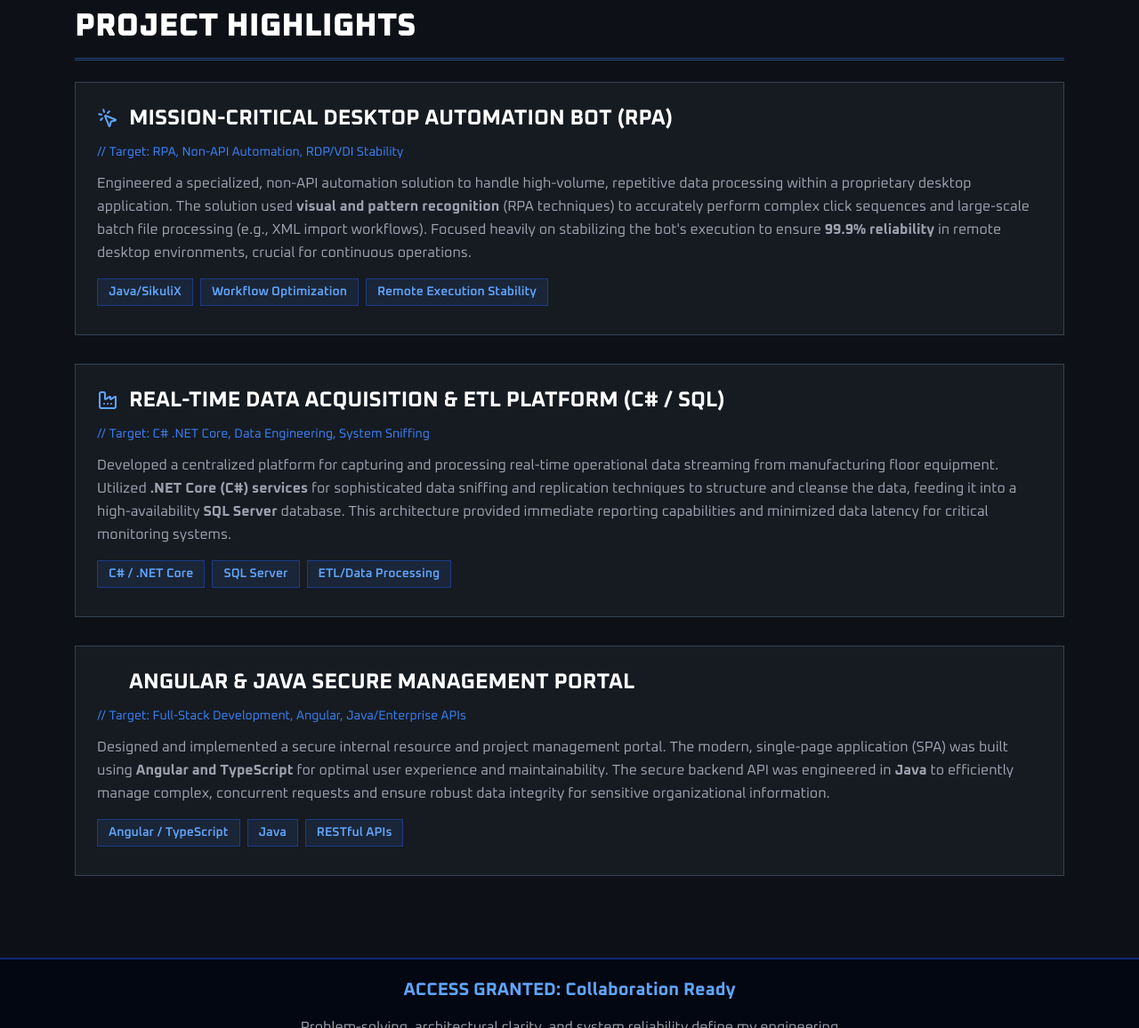
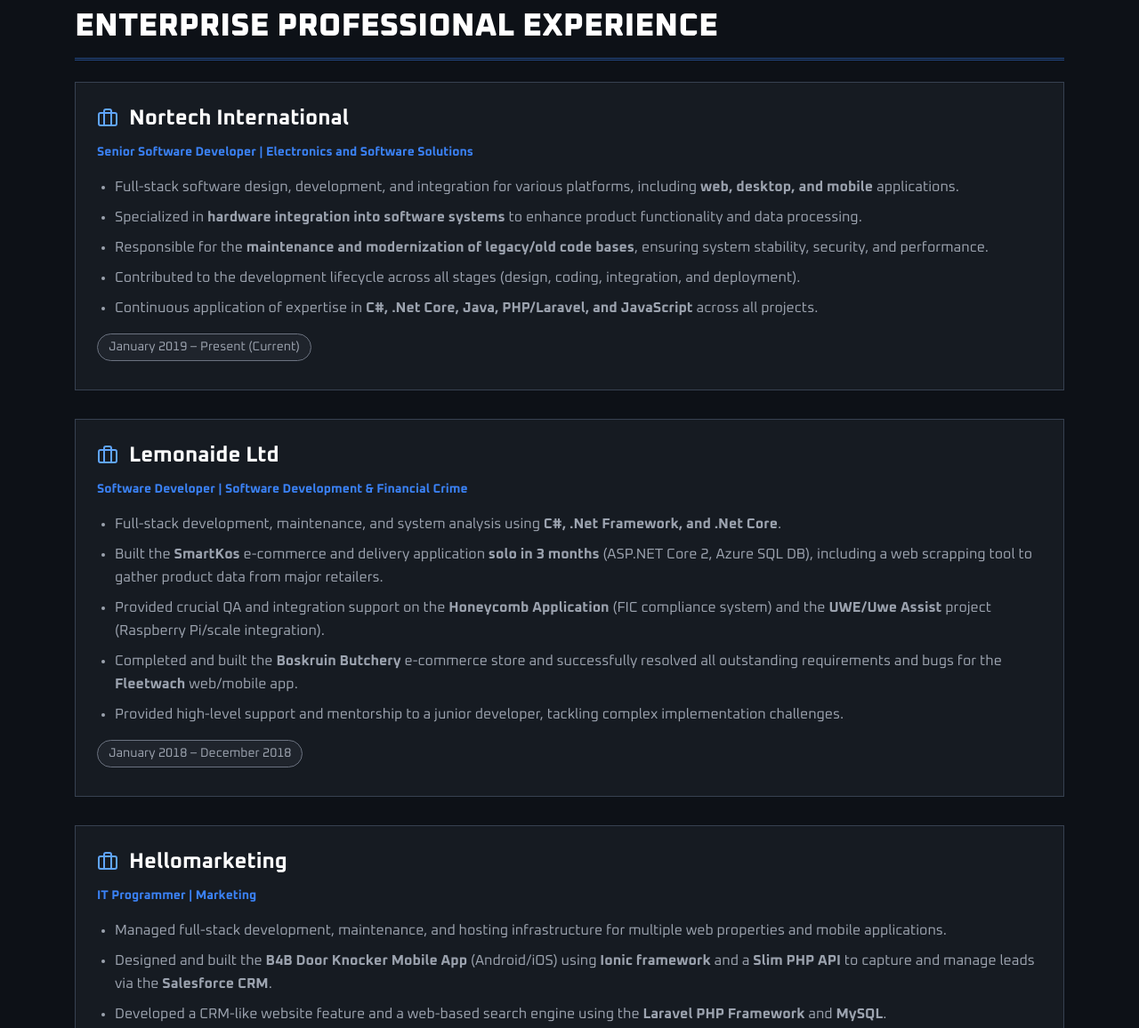
Before and after one commit to Sobodh-Jagaran/sobodh-jagaran.github.io, a plain HTML site: page index.html in a window 1280 px wide. Shown: the part 1373-2529 px from the top of the page at 89% size. Drawn offline with nearby package versions, Linux system fonts and the light colour scheme.

Commit message:
modified the project highlights section to show professional experience

```diff
--- a/css/styles.css
+++ b/css/styles.css
@@ -44,16 +44,28 @@
     border-bottom: 3px double rgba(59, 130, 246, 0.5);
 }
 
-.project-card {
+.experience-card {
     background-color: #161b22;
     padding: 1.5rem;
     border: 1px solid #374151;
     transition: all 0.5s ease-in-out;
 }
-.project-card:hover {
+.experience-card:hover {
     transform: scale(1.02);
     box-shadow: 0 0 15px 0 rgba(59, 130, 246, 0.5), 0 0 20px 0 rgba(59, 130, 246, 0.3);
     border-color: #3b82f6;
+}
+
+.date-chip {
+    background-color: rgba(107, 114, 128, 0.1); /* gray-500 with opacity */
+    color: rgb(156, 163, 175); /* gray-400 */
+    border: 1px solid rgb(107, 114, 128); /* gray-500 */
+    border-radius: 9999px; /* rounded-full */
+    padding: 0.25rem 0.75rem;
+    font-size: 0.875rem;
+    font-weight: 500; /* medium weight */
+    margin-right: 0.5rem;
+    margin-bottom: 0.5rem;
 }
 
 .neon-title {
--- a/js/app.js
+++ b/js/app.js
@@ -95,30 +95,35 @@
     section.appendChild(gridContainer);
     root.appendChild(section);
 };
-const renderProjects = () => {
+const renderExperience = () => {
     const root = document.getElementById('content-root');
-    const data = resumeData.projects;
+    const data = resumeData.experience;
     const section = createElement('section', 'mb-6');
     section.appendChild(createElement('h2', 'section-header', data.title));
     const spaceContainer = createElement('div', 'space-y-8');
-    data.items.forEach(project => {
-        const card = createElement('div', 'project-card');
-        // Header and Icon
+    data.items.forEach(experience => {
+        const card = createElement('div', 'experience-card');
         const headerFlex = createElement('div', 'flex items-center mb-3');
-        headerFlex.innerHTML = `<i data-lucide="${project.icon}" class="w-6 h-6 text-blue-400 mr-3"></i>`;
-        headerFlex.appendChild(createElement('h3', 'text-2xl font-bold text-white', project.title));
+        headerFlex.innerHTML = `<i data-lucide="${experience.icon}" class="w-6 h-6 text-blue-400 mr-3"></i>`;
+        headerFlex.appendChild(createElement('h3', 'text-2xl font-bold text-white', experience.title));
         card.appendChild(headerFlex);
-        // Target
-        card.appendChild(createElement('p', 'text-sm text-blue-500 mb-3', `// Target: ${project.target}`));
-        // Description
-        const descP = createElement('p', 'text-gray-400 leading-relaxed');
-        // Replace **bold** with <b> tag for rendering
-        descP.innerHTML = project.description.replace(/\*\*(.*?)\*\*/g, '<b>$1</b>');
-        card.appendChild(descP);
-        // Tags
+        card.appendChild(createElement('p', 'text-sm font-bold text-blue-500 mb-3', `${experience.target}`));
+        const listContainer = createElement('div', 'text-gray-400 leading-relaxed mt-4');
+        const ul = createElement('ul', 'list-disc ml-5 space-y-2');
+        const rawItems = experience.description.split('\n').filter(item => item.trim().startsWith('*'));
+        rawItems.forEach(itemText => {
+            const cleanedText = itemText.replace(/^\*\s*/, '').trim();
+            if (cleanedText) {
+                const li = createElement('li', '');
+                li.innerHTML = cleanedText.replace(/\*\*(.*?)\*\*/g, '<b>$1</b>');
+                ul.appendChild(li);
+            }
+        });
+        listContainer.appendChild(ul);
+        card.appendChild(listContainer);
         const tagsContainer = createElement('div', 'mt-4 flex flex-wrap');
-        project.tags.forEach(tag => {
-            tagsContainer.appendChild(createElement('span', 'skill-chip', tag));
+        experience.tags.forEach(tag => {
+            tagsContainer.appendChild(createElement('span', 'date-chip', tag));
         });
         card.appendChild(tagsContainer);
         spaceContainer.appendChild(card);
@@ -147,7 +152,7 @@
     renderHeader();
     renderSummary();
     renderCapabilities();
-    renderProjects();
+    renderExperience();
     renderFooter();
     if (typeof lucide !== 'undefined' && lucide.createIcons) {
         lucide.createIcons();
--- a/js/data.js
+++ b/js/data.js
@@ -62,30 +62,68 @@
             }
         ]
     },
+    experience: {
+        title: "ENTERPRISE PROFESSIONAL EXPERIENCE",
+        intro_note: "Below is a chronological list of professional roles detailing full-stack development, systems integration, and maintenance contributions. Due to the proprietary nature of this work, client links are omitted.",
+        items: [
+            {
+                title: "Nortech International",
+                icon: "briefcase",
+                target: "Senior Software Developer | Electronics and Software Solutions",
+                description:
+                    "* Full-stack software design, development, and integration for various platforms, including **web, desktop, and mobile** applications.\n" +
+                    "* Specialized in **hardware integration into software systems** to enhance product functionality and data processing.\n" +
+                    "* Responsible for the **maintenance and modernization of legacy/old code bases**, ensuring system stability, security, and performance.\n" +
+                    "* Contributed to the development lifecycle across all stages (design, coding, integration, and deployment).\n" +
+                    "* Continuous application of expertise in **C#, .Net Core, Java, PHP/Laravel, and JavaScript** across all projects.",
+                tags: ["January 2019 – Present (Current)"]
+            },
+            {
+                title: "Lemonaide Ltd",
+                icon: "briefcase",
+                target: "Software Developer | Software Development & Financial Crime",
+                description:
+                    "* Full-stack development, maintenance, and system analysis using **C#, .Net Framework, and .Net Core**.\n" +
+                    "* Built the **SmartKos** e-commerce and delivery application **solo in 3 months** (ASP.NET Core 2, Azure SQL DB), including a web scrapping tool to gather product data from major retailers.\n" +
+                    "* Provided crucial QA and integration support on the **Honeycomb Application** (FIC compliance system) and the **UWE/Uwe Assist** project (Raspberry Pi/scale integration).\n" +
+                    "* Completed and built the **Boskruin Butchery** e-commerce store and successfully resolved all outstanding requirements and bugs for the **Fleetwach** web/mobile app.\n" +
+                    "* Provided high-level support and mentorship to a junior developer, tackling complex implementation challenges.",
+                tags: ["January 2018 – December 2018"]
+            },
+            {
+                title: "Hellomarketing",
+                icon: "briefcase",
+                target: "IT Programmer | Marketing",
+                description:
+                    "* Managed full-stack development, maintenance, and hosting infrastructure for multiple web properties and mobile applications.\n" +
+                    "* Designed and built the **B4B Door Knocker Mobile App** (Android/iOS) using **Ionic framework** and a **Slim PHP API** to capture and manage leads via the **Salesforce CRM**.\n" +
+                    "* Developed a CRM-like website feature and a web-based search engine using the **Laravel PHP Framework** and **MySQL**.\n" +
+                    "* Engineered a data processing solution using a **Java script/algorithm** to sort, check, and validate over **3 million lead records** from spreadsheets before database entry.",
+                tags: ["February 2016 – November 2017"]
+            },
+            {
+                title: "Tanjent Ltd",
+                icon: "briefcase",
+                target: "Developer | Web Development & Social Media Marketing",
+                description:
+                    "* Built from scratch a Mobile App for a Small Poker League Tournament using the **Ionic framework** and **Firebase**.\n" +
+                    "* Developed and worked on various websites using **Opencart** and **WordPress**.\n" +
+                    "* Contributed to the first phase development of the **Versofy** website before relocating.",
+                tags: ["March 2015 – December 2015"]
+            },
+            {
+                title: "STS",
+                icon: "briefcase",
+                target: "Tester and Automation Tester | IT",
+                description:
+                    "* Performed software testing (manual and automation) using **Selenium and Java**.",
+                tags: ["July 2014 – October 2014"]
+            }
+        ]
+    },
     projects: {
         title: "PROJECT HIGHLIGHTS",
         items: [
-            {
-                title: "MISSION-CRITICAL DESKTOP AUTOMATION BOT (RPA)",
-                icon: "mouse-pointer-click",
-                target: "RPA, Non-API Automation, RDP/VDI Stability",
-                description: "Engineered a specialized, non-API automation solution to handle high-volume, repetitive data processing within a proprietary desktop application. The solution used **visual and pattern recognition** (RPA techniques) to accurately perform complex click sequences and large-scale batch file processing (e.g., XML import workflows). Focused heavily on stabilizing the bot's execution to ensure **99.9% reliability** in remote desktop environments, crucial for continuous operations.",
-                tags: ["Java/SikuliX", "Workflow Optimization", "Remote Execution Stability"]
-            },
-            {
-                title: "REAL-TIME DATA ACQUISITION & ETL PLATFORM (C# / SQL)",
-                icon: "factory",
-                target: "C# .NET Core, Data Engineering, System Sniffing",
-                description: "Developed a centralized platform for capturing and processing real-time operational data streaming from manufacturing floor equipment. Utilized **.NET Core (C#) services** for sophisticated data sniffing and replication techniques to structure and cleanse the data, feeding it into a high-availability **SQL Server** database. This architecture provided immediate reporting capabilities and minimized data latency for critical monitoring systems.",
-                tags: ["C# / .NET Core", "SQL Server", "ETL/Data Processing"]
-            },
-            {
-                title: "ANGULAR & JAVA SECURE MANAGEMENT PORTAL",
-                icon: "layers-3d",
-                target: "Full-Stack Development, Angular, Java/Enterprise APIs",
-                description: "Designed and implemented a secure internal resource and project management portal. The modern, single-page application (SPA) was built using **Angular and TypeScript** for optimal user experience and maintainability. The secure backend API was engineered in **Java** to efficiently manage complex, concurrent requests and ensure robust data integrity for sensitive organizational information.",
-                tags: ["Angular / TypeScript", "Java", "RESTful APIs"]
-            }
         ]
     },
     footer: {
```
